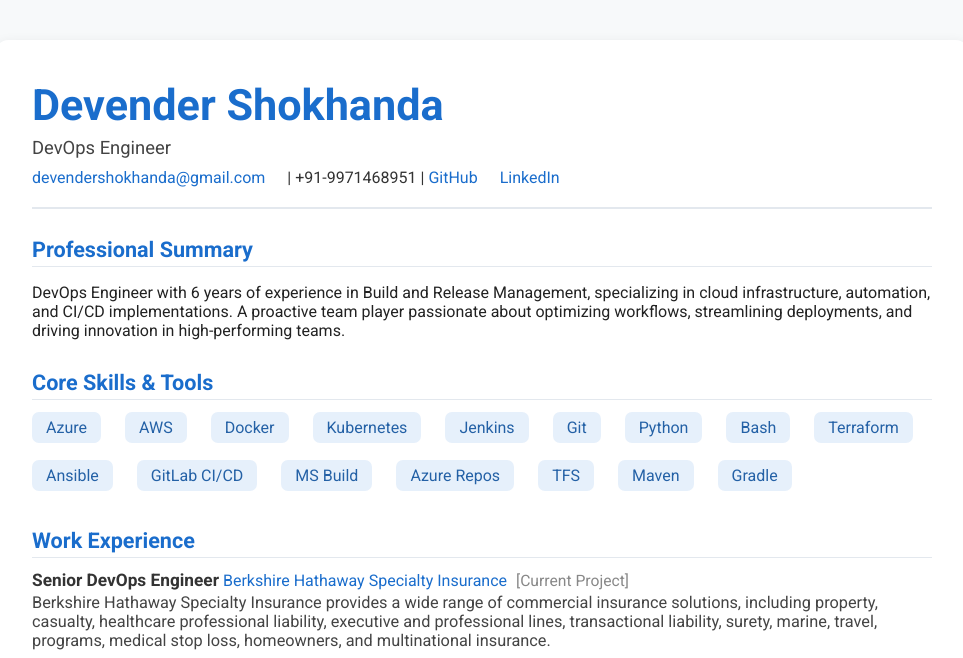
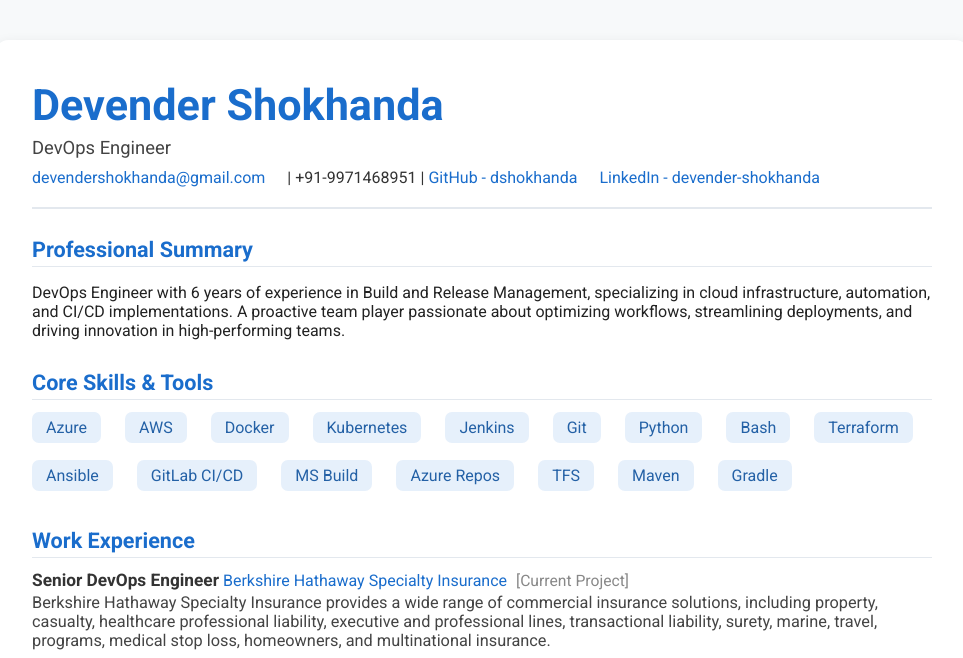
Before and after one commit to dshokhanda/devendershokhanda.github.io, a plain HTML site: page index.html in a window 1280 px wide. Shown: the top 658 px of the page, without its empty margins (158-1121 px from the left). Drawn offline with Linux system fonts and the light colour scheme.

Commit message:
Update index.html

```diff
--- a/index.html
+++ b/index.html
@@ -120,8 +120,8 @@
         <a href="mailto:devendershokhanda@gmail.com">devendershokhanda@gmail.com</a>
         <span> | +91-9971468951</span>
         <span> | </span>
-        <a href="https://github.com/dshokhanda" target="https://github.com/dshokhanda">GitHub</a>
-        <a href="https://linkedin.com/in/devender-shokhanda" target="https://www.linkedin.com/in/devender-shokhanda/">LinkedIn</a>
+        <a href="https://github.com/dshokhanda" target="https://github.com/dshokhanda">GitHub - dshokhanda</a>
+        <a href="https://linkedin.com/in/devender-shokhanda" target="https://www.linkedin.com/in/devender-shokhanda/">LinkedIn - devender-shokhanda</a>
       </div>
     </header>
 
```
